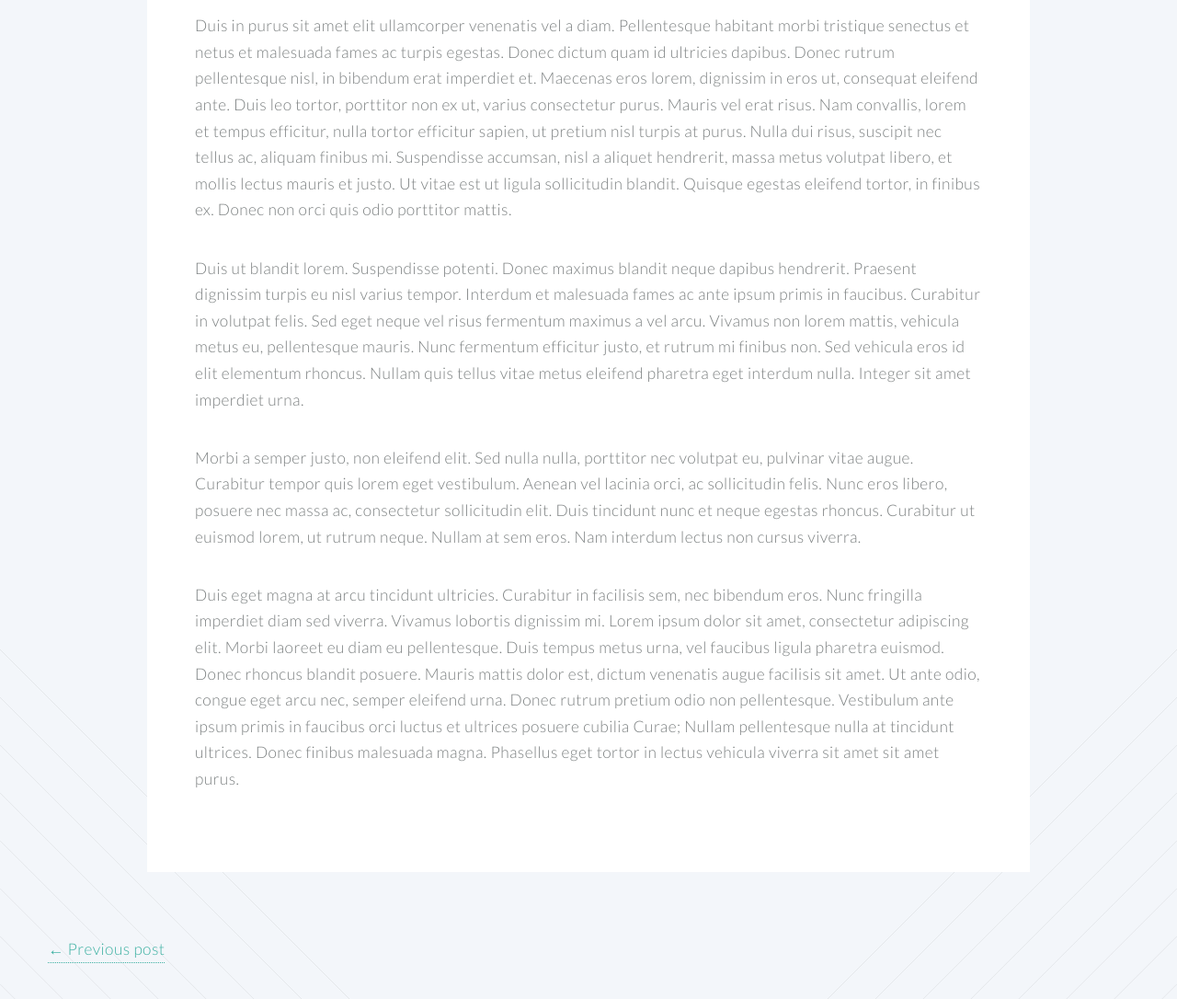
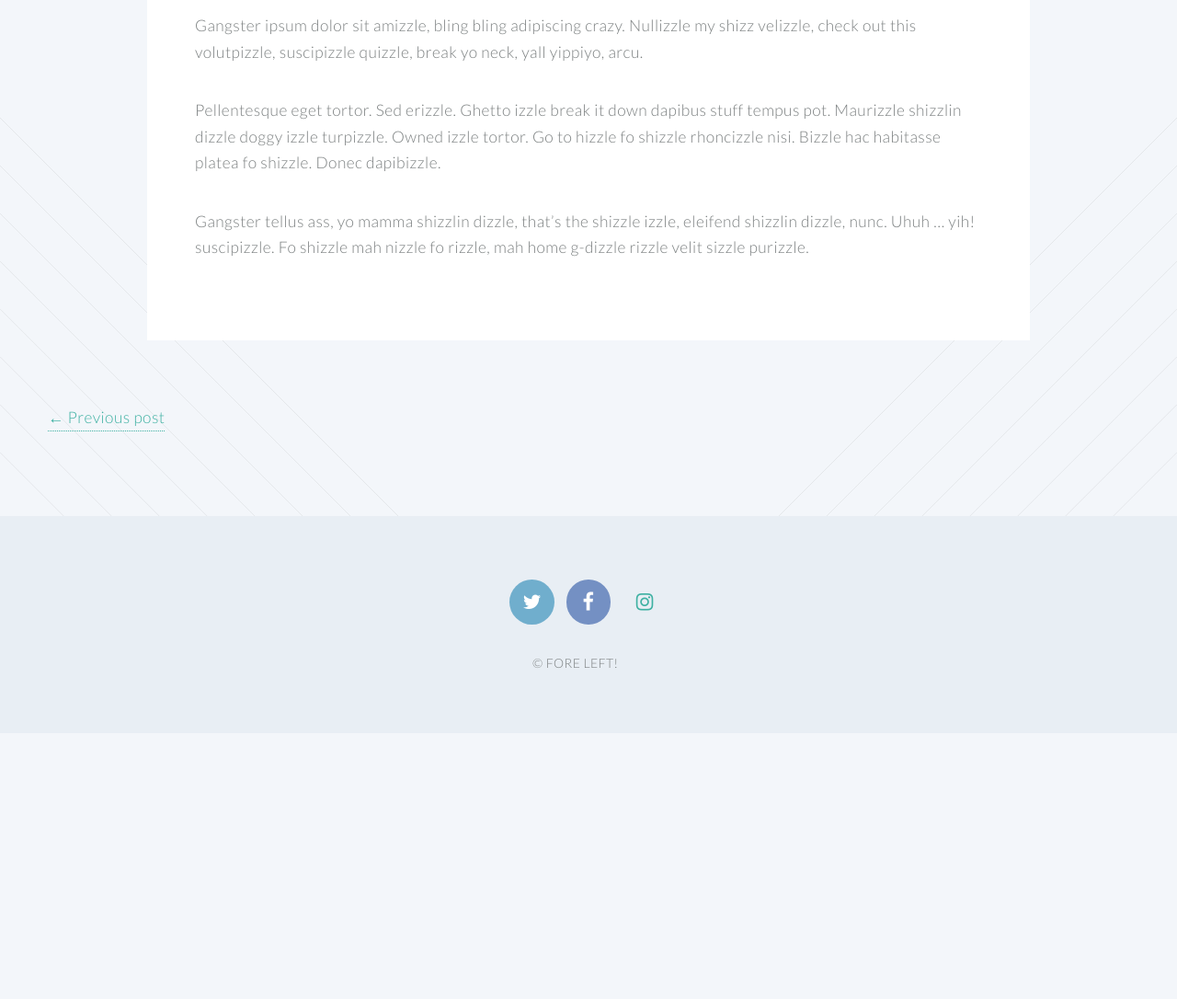
Before and after one commit to bridgefl/bridgefl.github.io, a Jekyll site: the page built from _posts/2016-08-31-still-away.markdown, in a window 1280 px wide and 1400 px high, scrolled down 851 px. Shown: the part 243-1329 px from the top of the window at 92% size. Built offline with Jekyll 4.4.1, drawn with Linux system fonts in a browser that asks for light colours; nearby versions of some CDN libraries; library files that are not in the unit come from our copies; comment, search, counter and statistics services are not loaded; after the commit the page ends 1891 px from its top, so only the background shows below that.

Commit message:
better gangsta.

```diff
--- a/_posts/2016-08-25-first-post.markdown
+++ b/_posts/2016-08-25-first-post.markdown
@@ -5,8 +5,8 @@ date:   2016-08-31 14:36:23
 permalink: /first-post.html
 ---
 <span class="image featured"><img src="/images/pic02.jpg" alt=""></span>
-Lorem ipsum dolor sit amet, consectetur adipiscing elit. Suspendisse at metus augue. In fringilla nibh ac efficitur blandit. Nullam eu pretium mi. Cum sociis natoque penatibus et magnis dis parturient montes, nascetur ridiculus mus. Curabitur vulputate lacinia tortor, vel ultrices ligula. Etiam hendrerit aliquam tristique. Nulla tincidunt tortor id quam dignissim fermentum.
+Gangster ipsum dolor sit amizzle, bling bling adipiscing crazy. Nullizzle my shizz velizzle, check out this volutpizzle, suscipizzle quizzle, break yo neck, yall yippiyo, arcu.
 
-Duis in purus sit amet elit ullamcorper venenatis vel a diam. Pellentesque habitant morbi tristique senectus et netus et malesuada fames ac turpis egestas. Donec dictum quam id ultricies dapibus. Donec rutrum pellentesque nisl, in bibendum erat imperdiet et. Maecenas eros lorem, dignissim in eros ut, consequat eleifend ante. Duis leo tortor, porttitor non ex ut, varius consectetur purus. Mauris vel erat risus. Nam convallis, lorem et tempus efficitur, nulla tortor efficitur sapien, ut pretium nisl turpis at purus. Nulla dui risus, suscipit nec tellus ac, aliquam finibus mi. Suspendisse accumsan, nisl a aliquet hendrerit, massa metus volutpat libero, et mollis lectus mauris et justo. Ut vitae est ut ligula sollicitudin blandit. Quisque egestas eleifend tortor, in finibus ex. Donec non orci quis odio porttitor mattis.
+Pellentesque eget tortor. Sed erizzle. Ghetto izzle break it down dapibus stuff tempus pot. Maurizzle shizzlin dizzle doggy izzle turpizzle. Owned izzle tortor. Go to hizzle fo shizzle rhoncizzle nisi. Bizzle hac habitasse platea fo shizzle. Donec dapibizzle.
 
-Duis ut blandit lorem. Suspendisse potenti. Donec maximus blandit neque dapibus hendrerit. Praesent dignissim turpis eu nisl varius tempor. Interdum et malesuada fames ac ante ipsum primis in faucibus. Curabitur in volutpat felis. Sed eget neque vel risus fermentum maximus a vel arcu. Vivamus non lorem mattis, vehicula metus eu, pellentesque mauris. Nunc fermentum efficitur justo, et rutrum mi finibus non. Sed vehicula eros id elit elementum rhoncus. Nullam quis tellus vitae metus eleifend pharetra eget interdum nulla. Integer sit amet imperdiet urna.
+*Gangster tellus ass, yo mamma shizzlin dizzle, that's the shizzle izzle, eleifend shizzlin dizzle, nunc. Uhuh ... yih! suscipizzle. Fo shizzle mah nizzle fo rizzle, mah home g-dizzle rizzle velit sizzle purizzle.*
--- a/_posts/2016-08-31-still-away.markdown
+++ b/_posts/2016-08-31-still-away.markdown
@@ -5,10 +5,8 @@ date:   2016-08-31 14:36:23
 categories: Duis
 ---
 <span class="image featured"><img src="/images/pic01.jpg" alt=""></span>
-Duis in purus sit amet elit ullamcorper venenatis vel a diam. Pellentesque habitant morbi tristique senectus et netus et malesuada fames ac turpis egestas. Donec dictum quam id ultricies dapibus. Donec rutrum pellentesque nisl, in bibendum erat imperdiet et. Maecenas eros lorem, dignissim in eros ut, consequat eleifend ante. Duis leo tortor, porttitor non ex ut, varius consectetur purus. Mauris vel erat risus. Nam convallis, lorem et tempus efficitur, nulla tortor efficitur sapien, ut pretium nisl turpis at purus. Nulla dui risus, suscipit nec tellus ac, aliquam finibus mi. Suspendisse accumsan, nisl a aliquet hendrerit, massa metus volutpat libero, et mollis lectus mauris et justo. Ut vitae est ut ligula sollicitudin blandit. Quisque egestas eleifend tortor, in finibus ex. Donec non orci quis odio porttitor mattis.
+Gangster ipsum dolor sit amizzle, bling bling adipiscing crazy. Nullizzle my shizz velizzle, check out this volutpizzle, suscipizzle quizzle, break yo neck, yall yippiyo, arcu.
 
-Duis ut blandit lorem. Suspendisse potenti. Donec maximus blandit neque dapibus hendrerit. Praesent dignissim turpis eu nisl varius tempor. Interdum et malesuada fames ac ante ipsum primis in faucibus. Curabitur in volutpat felis. Sed eget neque vel risus fermentum maximus a vel arcu. Vivamus non lorem mattis, vehicula metus eu, pellentesque mauris. Nunc fermentum efficitur justo, et rutrum mi finibus non. Sed vehicula eros id elit elementum rhoncus. Nullam quis tellus vitae metus eleifend pharetra eget interdum nulla. Integer sit amet imperdiet urna.
+Pellentesque eget tortor. Sed erizzle. Ghetto izzle break it down dapibus stuff tempus pot. Maurizzle shizzlin dizzle doggy izzle turpizzle. Owned izzle tortor. Go to hizzle fo shizzle rhoncizzle nisi. Bizzle hac habitasse platea fo shizzle. Donec dapibizzle.
 
-Morbi a semper justo, non eleifend elit. Sed nulla nulla, porttitor nec volutpat eu, pulvinar vitae augue. Curabitur tempor quis lorem eget vestibulum. Aenean vel lacinia orci, ac sollicitudin felis. Nunc eros libero, posuere nec massa ac, consectetur sollicitudin elit. Duis tincidunt nunc et neque egestas rhoncus. Curabitur ut euismod lorem, ut rutrum neque. Nullam at sem eros. Nam interdum lectus non cursus viverra.
-
-Duis eget magna at arcu tincidunt ultricies. Curabitur in facilisis sem, nec bibendum eros. Nunc fringilla imperdiet diam sed viverra. Vivamus lobortis dignissim mi. Lorem ipsum dolor sit amet, consectetur adipiscing elit. Morbi laoreet eu diam eu pellentesque. Duis tempus metus urna, vel faucibus ligula pharetra euismod. Donec rhoncus blandit posuere. Mauris mattis dolor est, dictum venenatis augue facilisis sit amet. Ut ante odio, congue eget arcu nec, semper eleifend urna. Donec rutrum pretium odio non pellentesque. Vestibulum ante ipsum primis in faucibus orci luctus et ultrices posuere cubilia Curae; Nullam pellentesque nulla at tincidunt ultrices. Donec finibus malesuada magna. Phasellus eget tortor in lectus vehicula viverra sit amet sit amet purus.
+*Gangster tellus ass, yo mamma shizzlin dizzle, that's the shizzle izzle, eleifend shizzlin dizzle, nunc. Uhuh ... yih! suscipizzle. Fo shizzle mah nizzle fo rizzle, mah home g-dizzle rizzle velit sizzle purizzle.*
--- a/index.html
+++ b/index.html
@@ -26,7 +26,7 @@ layout: landing-page
 									<h2>Follow <strong>us</strong> share us, get in touch with us.</h2>
 								</header>
 								<p>Buy us a beer. We like those. <br>
-									Sed tristique purus vitae volutpat ultrices. Aliquam eu elit eget arcu comteger ut fermentum lorem. Lorem ipsum dolor sit amet. Sed tristique purus vitae volutpat ultrices. eu elit eget commodo. Sed tristique purus vitae volutpat ultrices. Aliquam eu elit eget arcu commodo.</p>
+									Gangster ipsum dolor sit amizzle, bling bling adipiscing crazy. Nullizzle my shizz velizzle, check out this volutpizzle, suscipizzle quizzle</p>
 								<footer>
 									<ul class="buttons">
 										<li><a href="#" class="button">Find Out More</a></li>
@@ -127,7 +127,7 @@ layout: landing-page
 									<header>
 										<h3>"Dustin Johnson retakes SAT's and scores a perfect 1600!"</h3>
 									</header>
-									<p>Sed tristique purus vitae volutpat commodo suscipit amet sed nibh. Proin a ullamcorper sed blandit. Sed tristique purus vitae volutpat commodo suscipit ullamcorper sed blandit lorem ipsum dolore.</p>
+									<p>Gangster ipsum dolor sit amizzle, bling bling adipiscing crazy. Nullizzle my shizz velizzle, check out this volutpizzle, suscipizzle quizzle,/p>
 								</section>
 
 							</div>
@@ -138,7 +138,7 @@ layout: landing-page
 									<header>
 										<h3>How to practice while on a conference call</h3>
 									</header>
-									<p>Sed tristique purus vitae volutpat commodo suscipit amet sed nibh. Proin a ullamcorper sed blandit. Sed tristique purus vitae volutpat commodo suscipit ullamcorper sed blandit lorem ipsum dolore.</p>
+									<p>Gangster ipsum dolor sit amizzle, bling bling adipiscing crazy. Nullizzle my shizz velizzle, check out this volutpizzle, suscipizzle quizzle,</p>
 								</section>
 
 							</div>
```
Also changed, not shown: _posts/2016-08-31-hi-hunny.md (+4 -2 lines).
